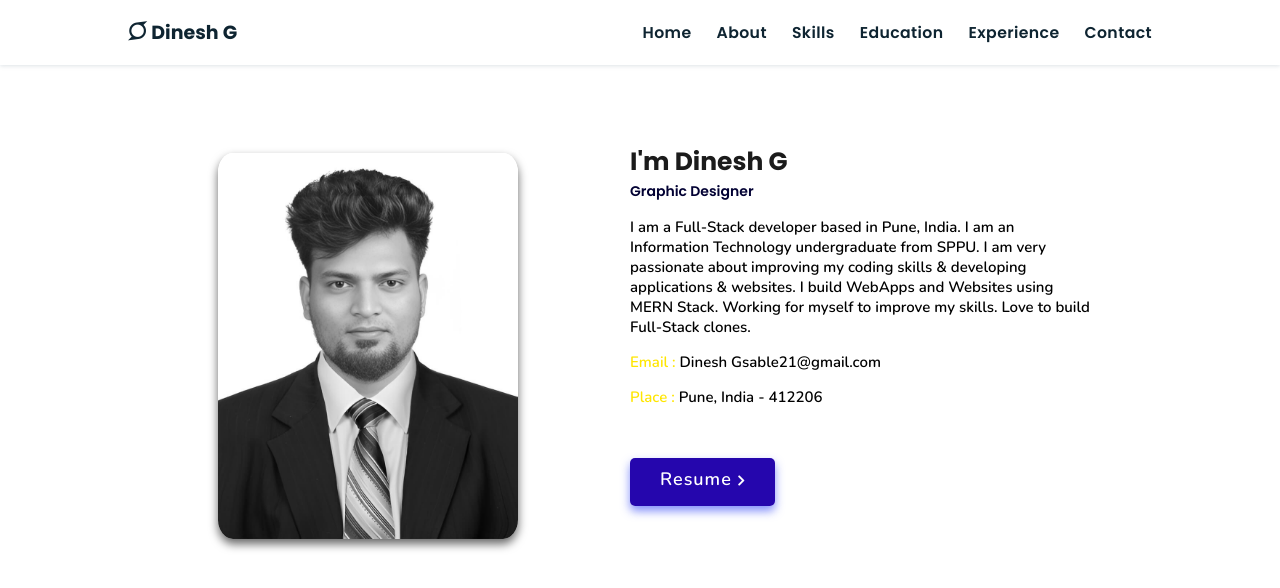
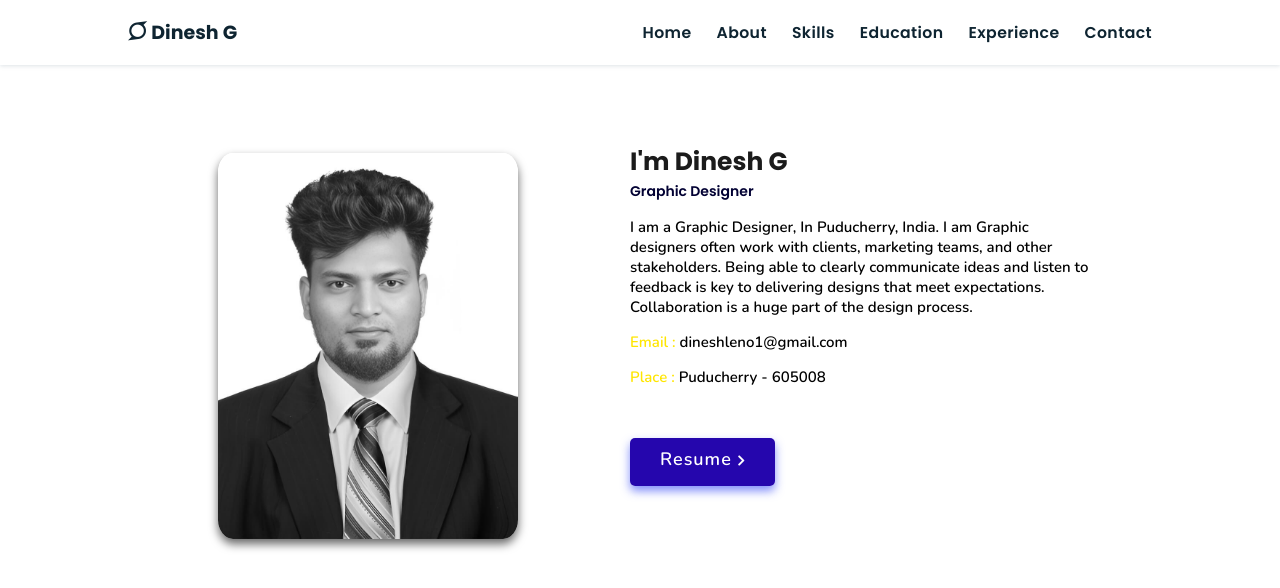
Before and after one commit to dineshleo25/Dinesh, a plain HTML site: page index.html in a window 1280 px wide. Both pictures are taken after a click on the link "About Me". Shown: the part 800-1388 px from the top of the page. Drawn offline with nearby package versions, Linux system fonts and the light colour scheme.

Commit message:
today 11,03

```diff
--- a/index.html
+++ b/index.html
@@ -115,12 +115,8 @@
         <h3>I'm Dinesh G</h3>
         <span class="tag">Graphic Designer</span>
 
-        <p>I am a Full-Stack developer based in Pune, India.
-          I am an Information Technology undergraduate from SPPU.
-          I am very passionate about improving my coding skills & developing applications & websites.
-          I build WebApps and Websites using MERN Stack.
-          Working for myself to improve my skills.
-          Love to build Full-Stack clones. </p>
+        <p>I am a Graphic Designer, In Puducherry, India.
+          I am Graphic designers often work with clients, marketing teams, and other stakeholders. Being able to clearly communicate ideas and listen to feedback is key to delivering designs that meet expectations. Collaboration is a huge part of the design process. </p>
 
         <div class="box-container">
           <!-- <div class="box">
@@ -128,8 +124,8 @@
               <p><span> phone : </span> +91 XXX-XXX-XXXX</p>
             </div> -->
           <div class="box">
-            <p><span> email : </span> Dinesh Gsable21@gmail.com</p>
-            <p><span> place : </span> Pune, India - 412206</p>
+            <p><span> email : </span> dineshleno1@gmail.com</p>
+            <p><span> place : </span> Puducherry - 605008 </p>
           </div>
         </div>
 
```
